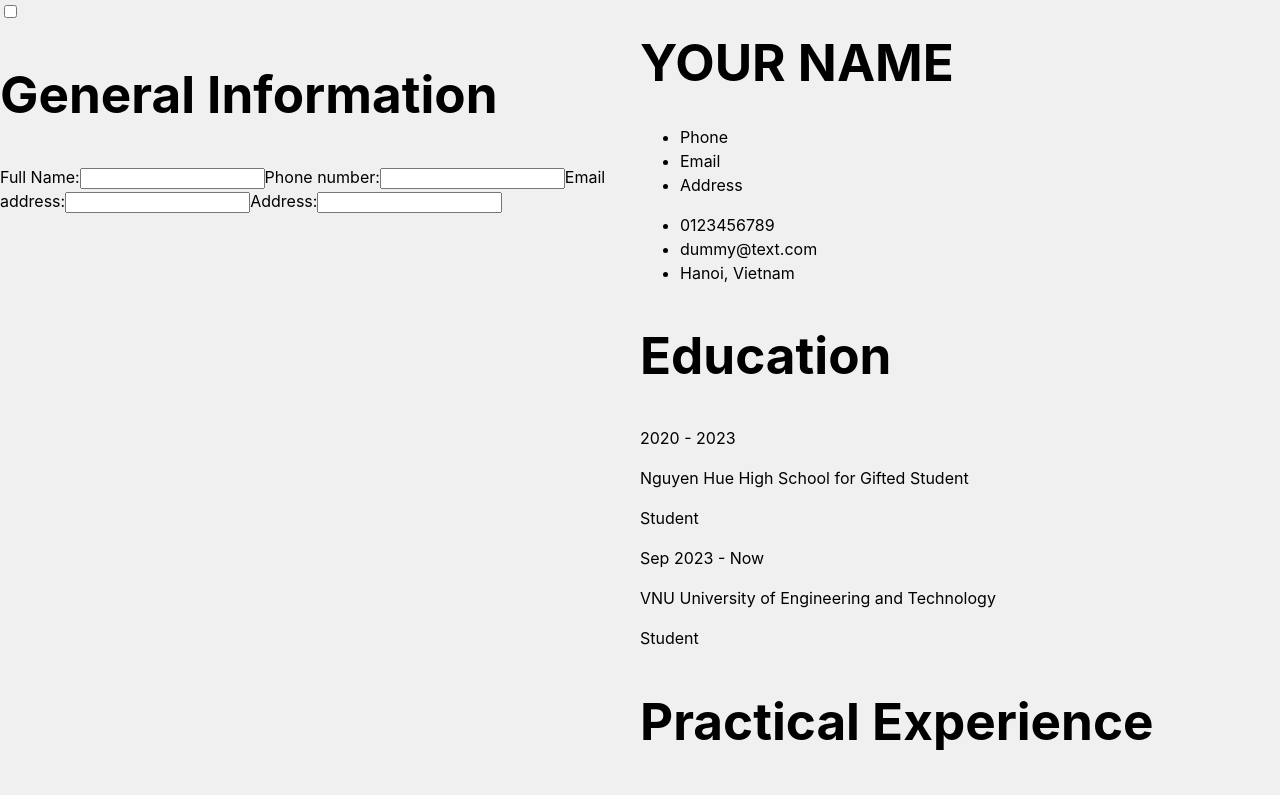
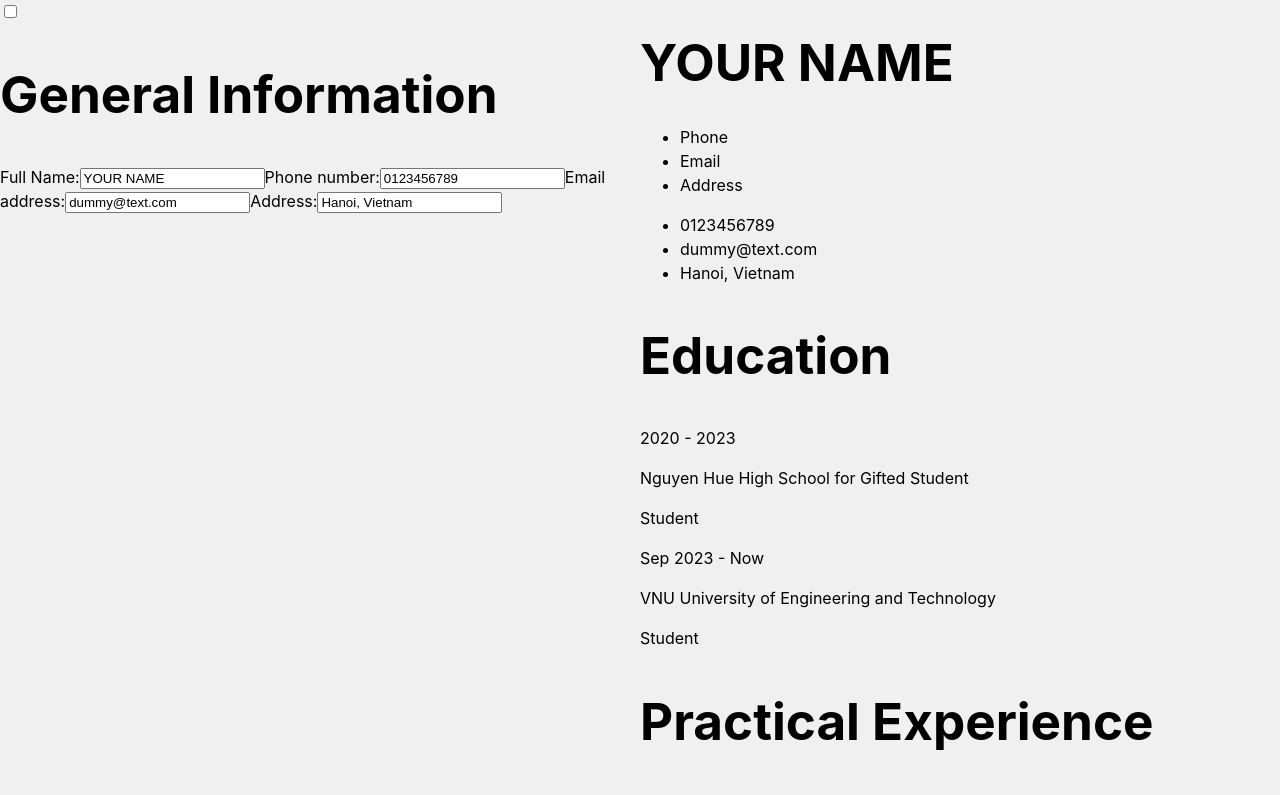
Before and after one commit to trandangduat/cv-application, a React (Vite) app: page / in a window 1280 px wide. Shown: the top 795 px of the page. Built offline with nearby package versions, Linux system fonts and the light colour scheme.

Commit message:
Change in form reflect to preview

```diff
--- a/src/App.jsx
+++ b/src/App.jsx
@@ -12,7 +12,15 @@ function App() {
 
   return (
    <>
-      <Leftside />
+      <Leftside
+        fullName = {fullName}
+        contactInfos = {contactInfos}
+        changeFullName = {(e) => setFullName(e.target.value)}
+        changePhoneNumber = {(e) => setContactInfos([e.target.value, contactInfos[1], contactInfos[2]])}
+        changeEmail = {(e) => setContactInfos([contactInfos[0], e.target.value, contactInfos[2]])}
+        changeAddress = {(e) => setContactInfos([contactInfos[0], contactInfos[1], e.target.value])}
+
+      />
       <Rightside
         fullName = {fullName}
         contactInfos={contactInfos}
--- a/src/components/Leftside.jsx
+++ b/src/components/Leftside.jsx
@@ -1,39 +1,68 @@
-function GeneralInfo () {
+function GeneralInfo (props) {
   return (
     <form>
       <label for = "full-name">Full Name:</label>
-      <input type = "text" name = "full-name" id = "full-name"/>
+      <input
+        type = "text" name = "full-name" id = "full-name"
+        value = {props.fullName}
+        onChange = {props.changeFullName}
+      />
 
       <label for = "phone-number">Phone number:</label>
-      <input type = "number" name = "phone-number" id = "phone-number"/>
+      <input type = "number" name = "phone-number" id = "phone-number"
+        value = {props.contactInfos[0]}
+        onChange={props.changePhoneNumber}
+      />
 
       <label for = "email">Email address:</label>
-      <input type = "email" name = "email" id = "email"/>
+      <input type = "email" name = "email" id = "email"
+        value = {props.contactInfos[1]}
+        onChange = {props.changeEmail}
+      />
 
       <label for = "address">Address:</label>
-      <input type = "text" name = "address" id = "address"/>
+      <input type = "text" name = "address" id = "address"
+        value = {props.contactInfos[2]}
+        onChange = {props.changeAddress}
+      />
     </form>
   );
 }
 
-function Section ({title}) {
+function Section (props) {
   return (
     <section className = "section">
       <div id = "header">
         <input type = "checkbox" />
-        <h1>{title}</h1>
+        <h1>{props.title}</h1>
       </div>
       <div id = "content">
-        <GeneralInfo />
+        <GeneralInfo
+          fullName = {props.fullName}
+          contactInfos = {props.contactInfos}
+          changeFullName = {props.changeFullName}
+          changePhoneNumber = {props.changePhoneNumber}
+          changeEmail = {props.changeEmail}
+          changeAddress = {props.changeAddress}
+        />
       </div>
     </section>
   );
 }
 
-function Leftside({}) {
+function Leftside (props) {
   return (
     <div className = "panel" id = "left-side">
-      <Section title = "General Information" key = "1"/>
+      <Section
+        title = "General Information"
+        key = "1"
+        fullName = {props.fullName}
+        contactInfos = {props.contactInfos}
+        changeFullName = {props.changeFullName}
+        changePhoneNumber = {props.changePhoneNumber}
+        changeEmail = {props.changeEmail}
+        changeAddress = {props.changeAddress}
+      />
     </div>
   );
 }
```
